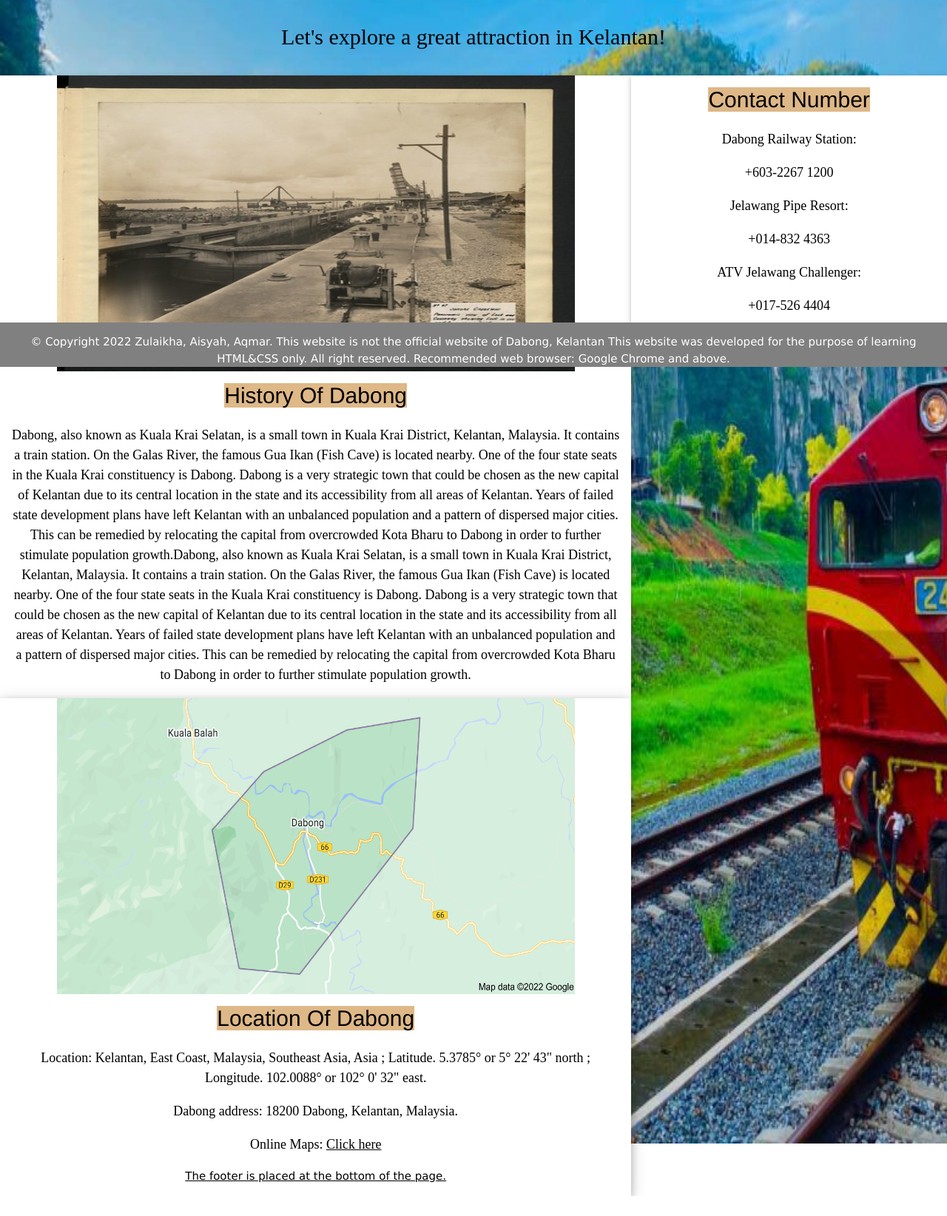
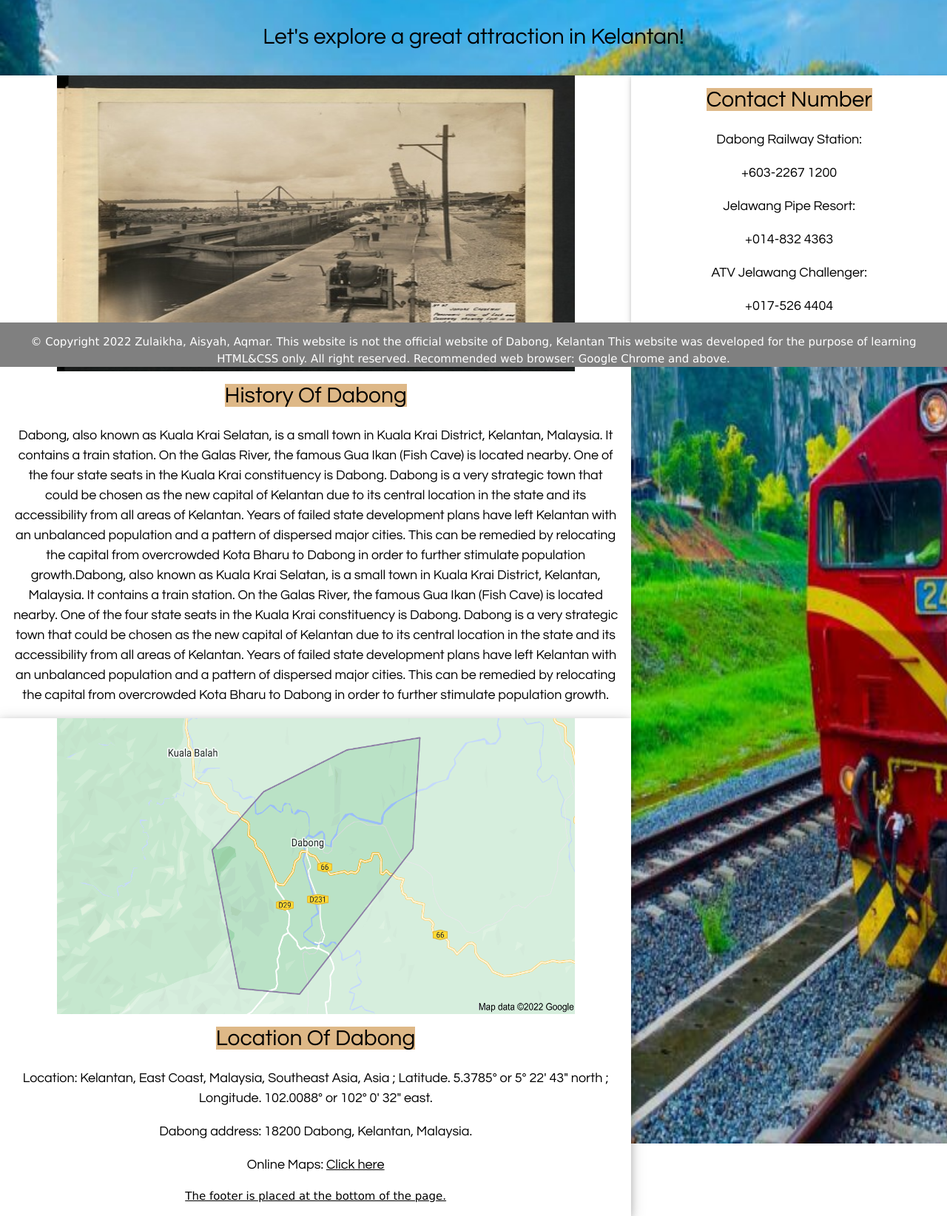
Before and after one commit to zulaikhaazizan/Dabong-Community--Aisyah-Aqmar-Zulaikha, a plain HTML site: page index.html in a window 1280 px wide. Shown: the part 304-1948 px from the top of the page at 74% size. Before the commit the page ends 1921 px from the top, so only its background shows below. Drawn offline with nearby package versions, Linux system fonts and the light colour scheme; a web font is replaced by a local one.

Commit message:
TRIP TO DABONG

```diff
--- a/index.html
+++ b/index.html
@@ -111,7 +111,7 @@ and is wrapped around the whole page content, except for the footer in this exam
 <!-- Header -->
 <header class="w3-container w3-center w3-padding-50">
 
-  <p style="font-family: century-gothic;font-size: 30px;">Let's explore a great attraction in Kelantan!</span></p>
+  <p style="font-family: Century Gothic;font-size: 30px;">Let's explore a great attraction in Kelantan!</span></p>
 </header>
 
 
@@ -121,8 +121,8 @@ and is wrapped around the whole page content, except for the footer in this exam
   <div class="w3-card w3-center w3-white">
     <img src="images/historydabong.jpg" height=400px width="700px">
     <div class="w3-container">
-      <h1 style="font-family:'Franklin Gothic Medium', 'Arial Narrow', Arial, sans-serif ; font-size: 30px;"><span style="background-color: burlywood"<b>History Of Dabong</b></h1>
-<p style="font-family: century-gothic;font-size: 18px;">Dabong, also known as Kuala Krai Selatan, is a small town in Kuala Krai District, Kelantan, Malaysia. It contains a train station. On the Galas River, the famous Gua Ikan (Fish Cave) is located nearby. One of the four state seats in the Kuala Krai constituency is Dabong. Dabong is a very strategic town that could be chosen as the new capital of Kelantan due to its central location in the state and its accessibility from all areas of Kelantan. Years of failed state development plans have left Kelantan with an unbalanced population and a pattern of dispersed major cities. This can be remedied by relocating the capital from overcrowded Kota Bharu to Dabong in order to further stimulate population growth.Dabong, also known as Kuala Krai Selatan, is a small town in Kuala Krai District, Kelantan, Malaysia. It contains a train station. On the Galas River, the famous Gua Ikan (Fish Cave) is located nearby. One of the four state seats in the Kuala Krai constituency is Dabong. Dabong is a very strategic town that could be chosen as the new capital of Kelantan due to its central location in the state and its accessibility from all areas of Kelantan. Years of failed state development plans have left Kelantan with an unbalanced population and a pattern of dispersed major cities. This can be remedied by relocating the capital from overcrowded Kota Bharu to Dabong in order to further stimulate population growth.</span></p>
+      <h1 style="font-family: Century Gothic; font-size: 30px;"><span style="background-color: burlywood"<b>History Of Dabong</b></h1>
+<p style="font-family: Century Gothic;font-size: 18px;">Dabong, also known as Kuala Krai Selatan, is a small town in Kuala Krai District, Kelantan, Malaysia. It contains a train station. On the Galas River, the famous Gua Ikan (Fish Cave) is located nearby. One of the four state seats in the Kuala Krai constituency is Dabong. Dabong is a very strategic town that could be chosen as the new capital of Kelantan due to its central location in the state and its accessibility from all areas of Kelantan. Years of failed state development plans have left Kelantan with an unbalanced population and a pattern of dispersed major cities. This can be remedied by relocating the capital from overcrowded Kota Bharu to Dabong in order to further stimulate population growth.Dabong, also known as Kuala Krai Selatan, is a small town in Kuala Krai District, Kelantan, Malaysia. It contains a train station. On the Galas River, the famous Gua Ikan (Fish Cave) is located nearby. One of the four state seats in the Kuala Krai constituency is Dabong. Dabong is a very strategic town that could be chosen as the new capital of Kelantan due to its central location in the state and its accessibility from all areas of Kelantan. Years of failed state development plans have left Kelantan with an unbalanced population and a pattern of dispersed major cities. This can be remedied by relocating the capital from overcrowded Kota Bharu to Dabong in order to further stimulate population growth.</span></p>
 
    <p align="right">
 
@@ -137,10 +137,10 @@ and is wrapped around the whole page content, except for the footer in this exam
   <div class="w3-card-4 w3-center w3-white">
   <img src="images/location.png" height= 400px width="700px">
     <div class="w3-container">
-      <h1 style="font-family: 'Franklin Gothic Medium', 'Arial Narrow', Arial, sans-serif; font-size: 30px;"><span style="background-color: burlywood"<b>Location Of Dabong</b></h1>
-<p style="font-family: century-gothic; font-size: 18px;"> Location: Kelantan, East Coast, Malaysia, Southeast Asia, Asia ; Latitude. 5.3785° or 5° 22' 43" north ; Longitude. 102.0088° or 102° 0' 32" east.</p></span></h2>
-<p style="font-family: century-gothic; font-size: 18px;">Dabong address: 18200 Dabong, Kelantan, Malaysia.</span></p>
-<p style="font-family: century-gothic; font-size: 18px;">Online Maps: <a href="https://mapcarta.com/Dabong" target="_blank">Click here</p>
+      <h1 style="font-family: Century Gothic; font-size: 30px;"><span style="background-color: burlywood"<b>Location Of Dabong</b></h1>
+<p style="font-family: Century Gothic; font-size: 18px;"> Location: Kelantan, East Coast, Malaysia, Southeast Asia, Asia ; Latitude. 5.3785° or 5° 22' 43" north ; Longitude. 102.0088° or 102° 0' 32" east.</p></span></h2>
+<p style="font-family: Century Gothic; font-size: 18px;">Dabong address: 18200 Dabong, Kelantan, Malaysia.</span></p>
+<p style="font-family: Century Gothic; font-size: 18px;">Online Maps: <a href="https://mapcarta.com/Dabong" target="_blank">Click here</p>
    <p align="right">
 
     <meta name="viewport" content="width=device-width, initial-scale=1">
@@ -192,13 +192,13 @@ and is wrapped around the whole page content, except for the footer in this exam
 
   <div class="w3-card w3-center w3-pink">
     <div class="w3-container w3-white">
-      <h1 style="font-family:'Franklin Gothic Medium', 'Arial Narrow', Arial, sans-serif ; font-size: 30px;"><span style="background-color: burlywood"<b>Contact Number</b></h1>
-      <p style="font-family: century-gothic; font-size: 18px">Dabong Railway Station:</p>
-      <p style="font-family: century-gothic; font-size: 18px">+603-2267 1200</p>
-      <p style="font-family: century-gothic; font-size: 18px" >Jelawang Pipe Resort:</p>
-      <p style="font-family: century-gothic; font-size: 18px">+014-832 4363</p>
-      <p style="font-family: century-gothic; font-size: 18px" >ATV Jelawang Challenger:</p>
-      <p style="font-family: century-gothic; font-size: 18px" >+017-526 4404</p>
+      <h1 style="font-family: Century Gothic; font-size: 30px;"><span style="background-color: burlywood"<b>Contact Number</b></h1>
+      <p style="font-family: Century Gothic; font-size: 18px">Dabong Railway Station:</p>
+      <p style="font-family: Century Gothic; font-size: 18px">+603-2267 1200</p>
+      <p style="font-family: Century Gothic; font-size: 18px" >Jelawang Pipe Resort:</p>
+      <p style="font-family: Century Gothic; font-size: 18px">+014-832 4363</p>
+      <p style="font-family: Century Gothic; font-size: 18px" >ATV Jelawang Challenger:</p>
+      <p style="font-family: Century Gothic; font-size: 18px" >+017-526 4404</p>
     </div>
   </div><hr>
 
```
Also changed, not shown: aboutus.html (+8 -6 lines), gallery.html (+6 -3 lines), places.html (+9 -9 lines).
